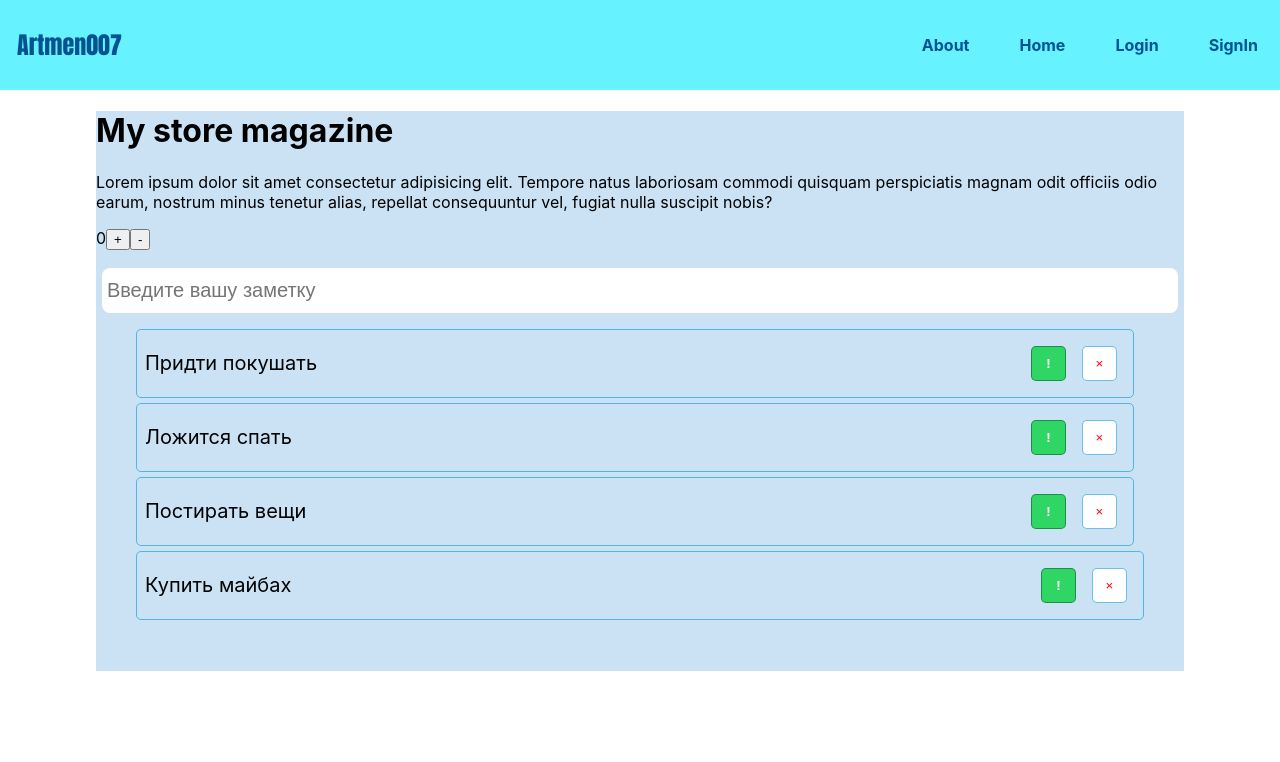
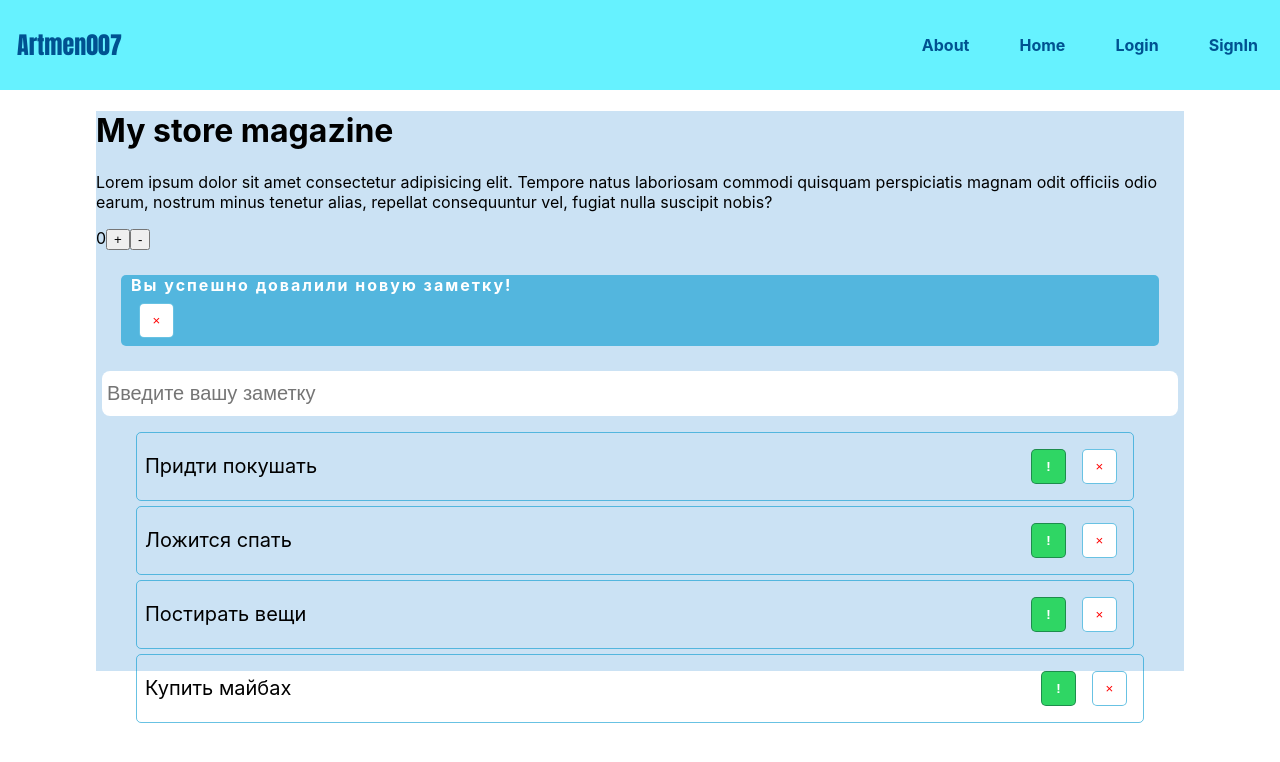
Before and after one commit to ArtmenV/app_redux_hooks_notes, a React (Create React App) app: page / in a window 1280 px wide. Shown: the top 762 px of the page. Built offline with nearby package versions, Linux system fonts and the light colour scheme.

Commit message:
try add valid

```diff
--- a/src/component/alert.js
+++ b/src/component/alert.js
@@ -1,8 +1,32 @@
 import React from "react";
+// import {} from "../redux/action/index";
+import styles from "./alert.module.css";
+import { useSelector } from "react-redux";
 
-export const Alert = () => (
-  <div className="form__validation_alert">
-    Вы
-    <button>&times;</button>
-  </div>
-);
+export const Alert = () => {
+  const alertText = useSelector(state => state.alertState);
+
+  const style = [styles.alert__main];
+  if (alertText.show) {
+    style.push(styles.succes);
+  }
+
+  let showText =
+    alertText.show === true ? (
+      <div className={style.join(" ")}>
+        <div className={styles.alert__main_succes}>
+          <span>{alertText.text}</span>
+        </div>
+        <button className={styles.alert__main_button}>&times;</button>
+      </div>
+    ) : (
+      <div className={styles.alert__main}>
+        <div className={styles.alert__main_fail}>
+          <span>Вы ввели некоректную заметку</span>
+        </div>
+        <button className={styles.alert__main_button}>&times;</button>
+      </div>
+    );
+
+  return showText;
+};
--- /dev/null
+++ b/src/component/alert.module.css
@@ -0,0 +1,31 @@
+.alert__main {
+  display: flex;
+  display: none;
+  justify-content: space-between;
+  color: white;
+  background-color: rgba(4, 154, 209, 0.6);
+  font-weight: 700;
+  padding: 0 10px;
+  margin: 25px;
+  align-items: center;
+  border: 1px solid rgba(4, 154, 209, 0.6);
+  border-width: 0;
+  border-radius: 5px;
+  letter-spacing: 2px;
+}
+.alert__main_button {
+  color: red;
+  margin: 8px 8px;
+  width: 35px;
+  height: 35px;
+  border-radius: 10px;
+  background-color: #fff;
+  border-width: 0;
+  border-radius: 5px;
+  border: 1px solid rgba(4, 154, 209, 0.6);
+  cursor: pointer;
+}
+
+.succes {
+  display: block;
+}
--- a/src/component/main.js
+++ b/src/component/main.js
@@ -4,6 +4,7 @@ import { Notes } from "./notes";
 import { increment, decrement } from "../redux/action/index";
 import { useSelector, useDispatch } from "react-redux";
 import styles from "./main.module.css";
+import { Alert } from "./alert";
 
 export const Home = () => {
   const dispatch = useDispatch();
@@ -27,6 +28,7 @@ export const Home = () => {
           {counter}
           <button onClick={_increment}>+</button>
           <button onClick={increase}>-</button>
+          <Alert />
           <Form />
           <Notes />
         </div>
--- a/src/component/notes.module.css
+++ b/src/component/notes.module.css
@@ -11,7 +11,6 @@
   list-style: none;
   font-size: 20px;
   padding: 8px;
-  /* background: rgba(226, 235, 238, 0.5); */
   border-radius: 5px;
   border: 1px solid rgba(4, 154, 209, 0.6);
   margin-bottom: 5px;
--- a/src/redux/action/index.js
+++ b/src/redux/action/index.js
@@ -3,7 +3,9 @@ import {
   DECREMENT,
   ADD_NOTES,
   REMOVE_NOTES,
-  ADD_IMPORTANT
+  ADD_IMPORTANT,
+  VALID_NOTES,
+  SHOW_ALERT_TEXT
 } from "../const";
 
 export const increment = id => {
@@ -40,3 +42,15 @@ export const addImportant = id => {
     payload: id
   };
 };
+
+export const addIsValidNotes = () => {
+  return {
+    type: VALID_NOTES
+  };
+};
+
+export const showAlertText = () => {
+  return {
+    type: SHOW_ALERT_TEXT
+  };
+};
--- a/src/redux/const/index.js
+++ b/src/redux/const/index.js
@@ -3,3 +3,5 @@ export const DECREMENT = "DECREMENT";
 export const ADD_NOTES = "ADD_NOTES";
 export const REMOVE_NOTES = "REMOVE_NOTES";
 export const ADD_IMPORTANT = "ADD_IMPORTANT";
+export const VALID_NOTES = "VALID_NOTES";
+export const SHOW_ALERT_TEXT = "SHOW_ALERT_TEXT";
--- /dev/null
+++ b/src/redux/reducer/alert.js
@@ -0,0 +1,15 @@
+import { SHOW_ALERT_TEXT } from "../const";
+
+const initialState = {
+  text: "Вы успешно довалили новую заметку!",
+  show: true
+};
+
+export const alertState = (state = initialState, { type, payload }) => {
+  switch (type) {
+    case SHOW_ALERT_TEXT:
+      return state.text;
+    default:
+      return state;
+  }
+};
--- a/src/redux/reducer/index.js
+++ b/src/redux/reducer/index.js
@@ -1,8 +1,10 @@
 import { combineReducers } from "redux";
 import { counterReducer } from "./counter-reducer.js";
 import { Notes } from "./notes.js";
+import { alertState } from "./alert";
 
 export default combineReducers({
   counterReducer,
-  Notes
+  Notes,
+  alertState
 });
--- a/src/redux/reducer/notes.js
+++ b/src/redux/reducer/notes.js
@@ -18,10 +18,7 @@ export const Notes = (state = initialState, { type, payload }) => {
         ...item,
         important: item.id === payload ? !item.important : item.important
       }));
-    // const item = state.filter(note => note.id === payload);
-    // const changeItem = { ...item, important: true };
-    // state.filter(note => note.id !== payload);
-    // return [...state, changeItem];
+
     default:
       return state;
   }
```
Also changed, not shown: src/component/notes.js (+0 -7 lines).
